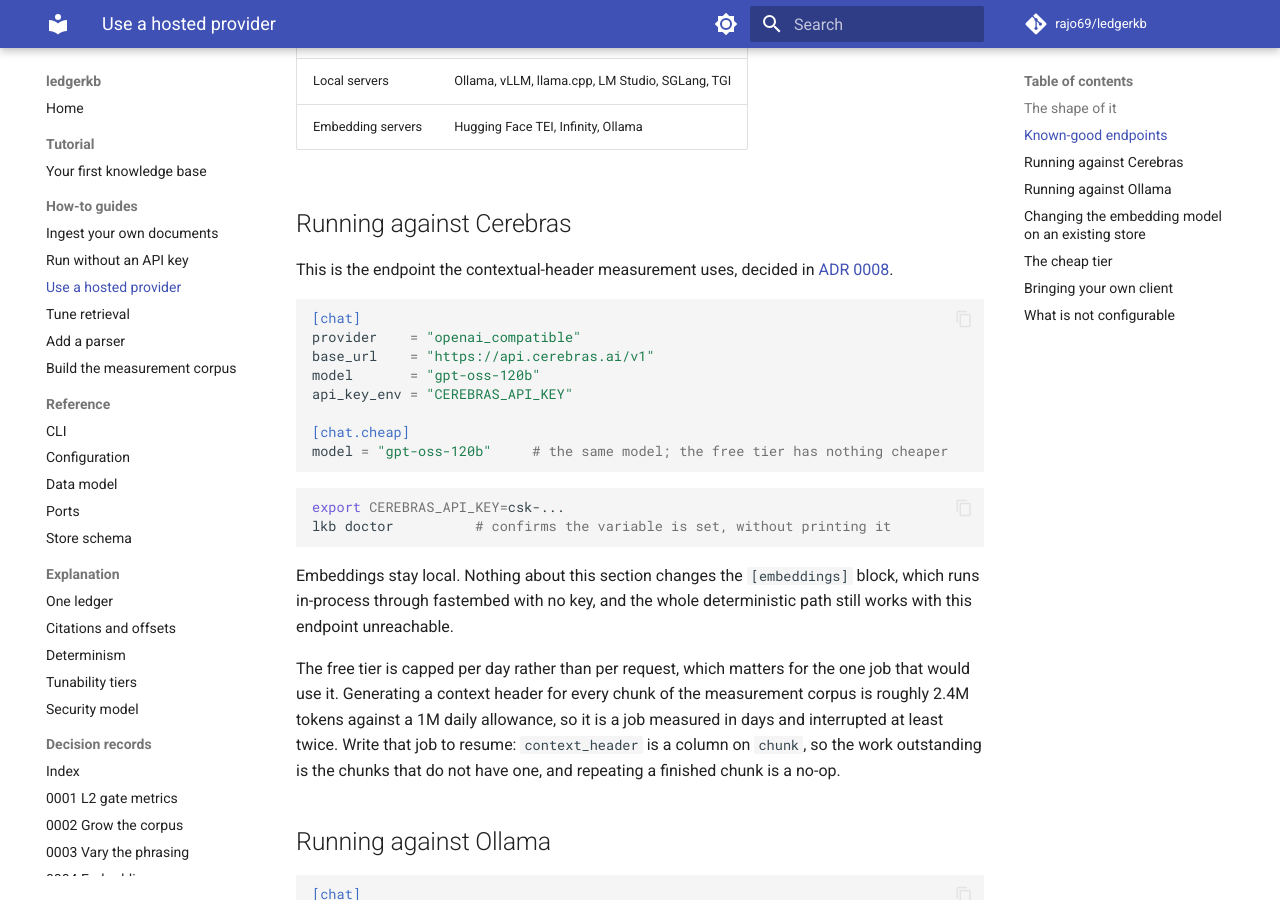
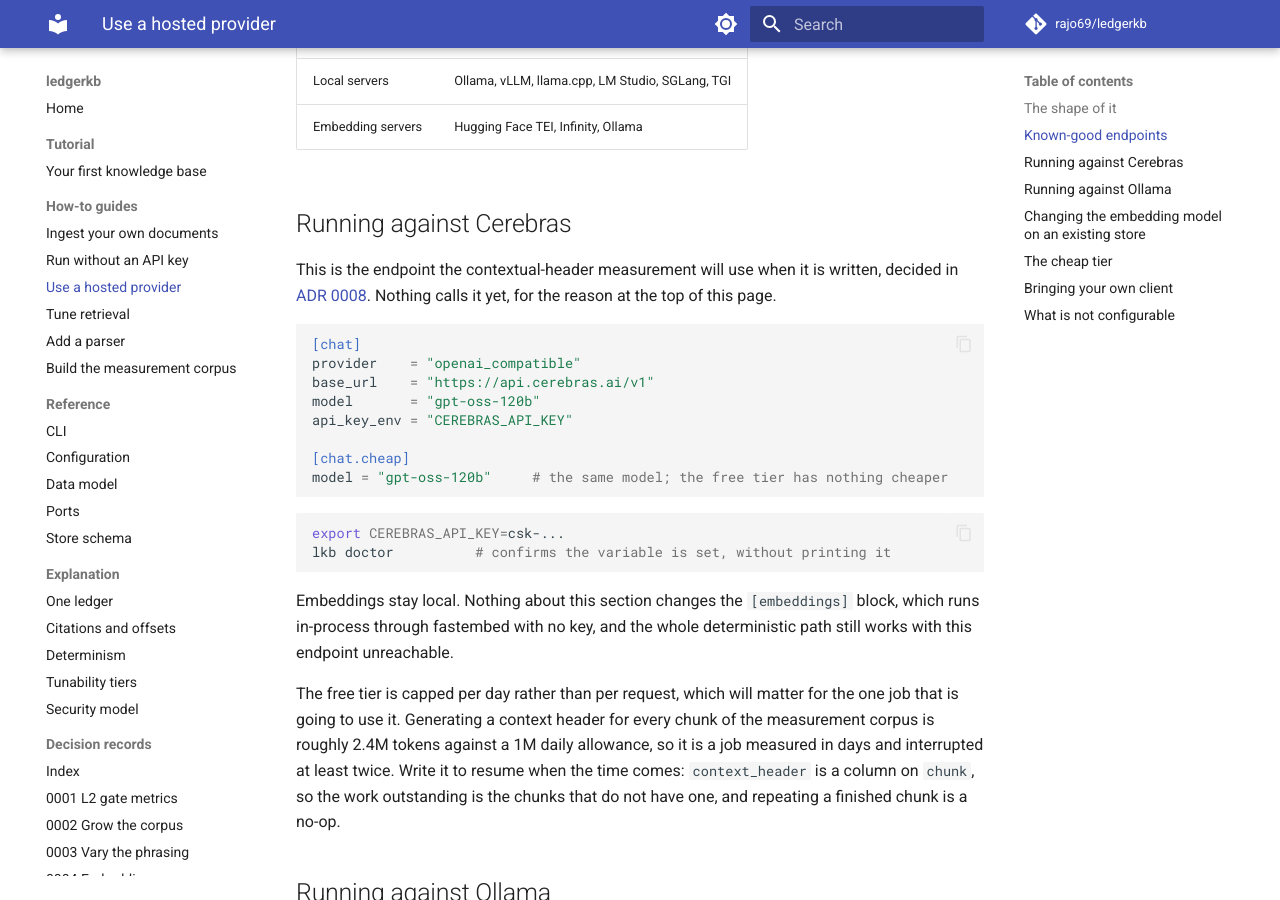
Before and after one commit to rajo69/ledgerkb, an MkDocs documentation site: the page built from docs/how-to/use-a-hosted-provider.md, in a window 1280 px wide and 900 px high, scrolled down 1180 px. Built offline with MkDocs 1.6.1 and Material for MkDocs 9.7.7, drawn with Linux system fonts in a browser that asks for light colours; comment, search, counter and statistics services are not loaded.

Commit message:
docs: correct two claims the day's work made false
ARCHITECTURE.md listed `evals/` among the packages holding nothing but an
`__init__.py`. It now holds the provenance header, the golden set format and the
retrieval metrics, so the sentence was wrong in the one direction that matters:
it understated what exists. The replacement says what is in there and, in the
same breath, that none of it runs retrieval and no measurement has been taken,
because the interesting fact about that package is still what it has not done.

The Cerebras section was written in the present tense about a job that does not
exist. The page opens by saying nothing built today calls a chat model, which is
true, and two screens later it said this is the endpoint the measurement uses.
Both cannot be right. The endpoint is configured and unused.

Co-Authored-By: Claude Opus 5 <noreply@anthropic.com>
Claude-Session: https://claude.ai/code/session_01V96WnyoNpz6vNGYqTXYTKz

````diff
--- a/docs/how-to/use-a-hosted-provider.md
+++ b/docs/how-to/use-a-hosted-provider.md
@@ -55,8 +55,10 @@ Anything OpenAI-compatible works with no extra code:
 
 ## Running against Cerebras
 
-This is the endpoint the contextual-header measurement uses, decided in
-[ADR 0008](../adr/0008-provider-for-the-contextual-header-ab.md).
+This is the endpoint the contextual-header measurement will use when it is
+written, decided in
+[ADR 0008](../adr/0008-provider-for-the-contextual-header-ab.md). Nothing calls
+it yet, for the reason at the top of this page.
 
 ```toml
 [chat]
@@ -78,10 +80,11 @@ Embeddings stay local. Nothing about this section changes the `[embeddings]`
 block, which runs in-process through fastembed with no key, and the whole
 deterministic path still works with this endpoint unreachable.
 
-The free tier is capped per day rather than per request, which matters for the
-one job that would use it. Generating a context header for every chunk of the
-measurement corpus is roughly 2.4M tokens against a 1M daily allowance, so it is
-a job measured in days and interrupted at least twice. Write that job to resume:
+The free tier is capped per day rather than per request, which will matter for
+the one job that is going to use it. Generating a context header for every chunk
+of the measurement corpus is roughly 2.4M tokens against a 1M daily allowance,
+so it is a job measured in days and interrupted at least twice. Write it to
+resume when the time comes:
 `context_header` is a column on `chunk`, so the work outstanding is the chunks
 that do not have one, and repeating a finished chunk is a no-op.
 
````
Also changed, not shown: ARCHITECTURE.md (+6 -2 lines).
